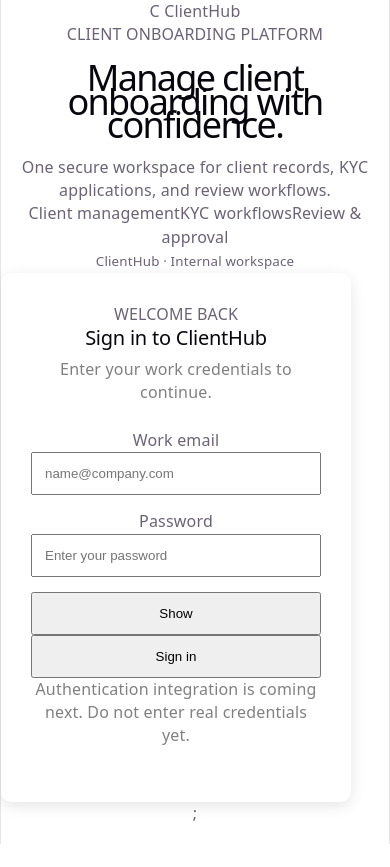
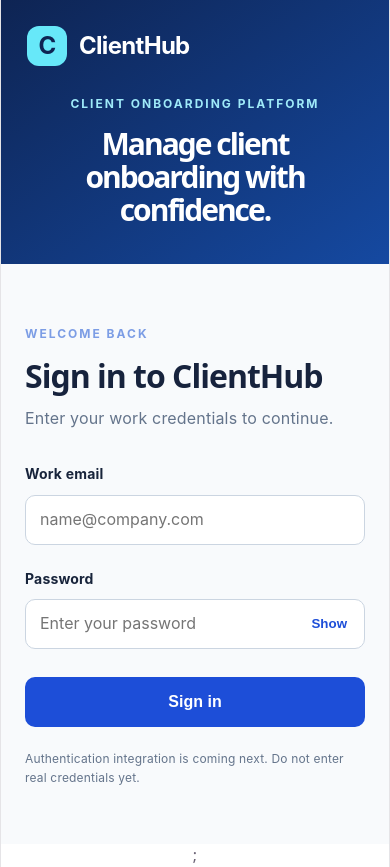
Before and after one commit to akashmgowda/clienthub-kyc, a React (Vite) app: page / in a window 390 px wide. Before the commit the page ends 844 px from the top, so only its background shows below. Built offline with nearby package versions, Linux system fonts and the light colour scheme.

Commit message:
Build responsive login foundation

```diff
--- a/src/pages/Login/Login.css
+++ b/src/pages/Login/Login.css
@@ -1,44 +1,30 @@
-* {
-  margin: 0;
-  padding: 0;
-  box-sizing: border-box;
-}
-
-.login-container {
-  height: 100vh;
-  display: flex;
-  justify-content: center;
-  align-items: center;
-  background-color: #f4f7fb;
-}
-
-.login-card {
-  width: 350px;
-  background: white;
-  padding: 30px;
-  border-radius: 10px;
-  box-shadow: 0 4px 15px rgba(0, 0, 0, 0.1);
-}
-
-.login-card h1 {
-  text-align: center;
-  margin-bottom: 10px;
-}
-
-.login-card p {
-  text-align: center;
-  margin-bottom: 25px;
-  color: gray;
-}
-
-.login-card input {
-  width: 100%;
-  padding: 12px;
-  margin-bottom: 15px;
-}
-
-.login-card button {
-  width: 100%;
-  padding: 12px;
-  cursor: pointer;
-}
+* { box-sizing: border-box; }
+.login-page { min-height: 100vh; display: grid; grid-template-columns: 1fr 1fr; font-family: Inter, system-ui, sans-serif; color: #18243b; }
+.login-intro { background: linear-gradient(145deg,#0e2453,#1549a1); color: white; padding: 52px clamp(28px,5vw,88px); display:flex; flex-direction:column; justify-content:space-between; }
+.brand { display:flex; align-items:center; gap:12px; font-weight:750; font-size:24px; letter-spacing:-.7px; }
+.brand-mark { display:grid; place-items:center; width:40px; height:40px; border-radius:12px; background:#67e8f9; color:#0e2453; }
+.intro-copy { max-width:530px; }
+.eyebrow { font-size:12px; letter-spacing:2px; font-weight:750; color:#7c9de5; }
+.login-intro .eyebrow { color:#9feaf9; }
+.intro-copy h1 { color:white; font-size:clamp(38px,4vw,62px); line-height:1.1; letter-spacing:-2px; margin:22px 0; font-weight:760; }
+.intro-copy p { font-size:18px; line-height:1.7; color:#d8e6ff; }
+.intro-tags { display:flex; flex-wrap:wrap; gap:10px; margin-top:28px; }
+.intro-tags span { border:1px solid #6b8ec7; border-radius:50px; padding:9px 13px; font-size:13px; }
+.login-intro small { color:#bed1f2; }
+.login-panel { display:grid; place-items:center; padding:40px 24px; background:#f8fafc; }
+.login-card { width:min(100%,420px); text-align:left; }
+.login-card h2 { font-size:32px; line-height:1.2; margin:12px 0; color:#17233d; font-weight:750; letter-spacing:-1px; }
+.login-subtitle { color:#64748b; margin:0 0 32px; }
+.login-card form { display:flex; flex-direction:column; }
+.login-card label { font-weight:650; font-size:14px; margin:0 0 9px; }
+.login-card input { width:100%; min-height:50px; border:1px solid #cbd5e1; border-radius:10px; background:white; padding:0 14px; color:#17233d; font:inherit; margin-bottom:22px; }
+.login-card input:focus { outline:3px solid #bfdbfe; border-color:#2563eb; }
+.password-field { position:relative; }
+.password-field input { padding-right:70px; }
+.password-toggle { position:absolute; right:10px; top:9px; border:0; background:transparent; color:#1d4ed8; cursor:pointer; padding:8px; font-weight:650; }
+.submit-button { width:100%; min-height:50px; border:0; border-radius:10px; background:#1d4ed8; color:white; font-weight:700; font-size:16px; cursor:pointer; margin-top:6px; }
+.submit-button:hover { background:#1e40af; }
+.submit-button:focus-visible,.password-toggle:focus-visible { outline:3px solid #93c5fd; outline-offset:2px; }
+.form-message { color:#b42318; background:#fef3f2; border-radius:8px; padding:12px; font-size:14px; margin:0 0 16px; }
+.security-note { color:#64748b; font-size:12px; line-height:1.6; margin-top:22px; }
+@media(max-width:800px) { .login-page { grid-template-columns:1fr; } .login-intro { min-height:250px; padding:26px; } .intro-copy h1 { font-size:30px; margin:12px 0; } .intro-copy p,.intro-tags,.login-intro small { display:none; } .login-panel { padding:50px 24px; } }
```
